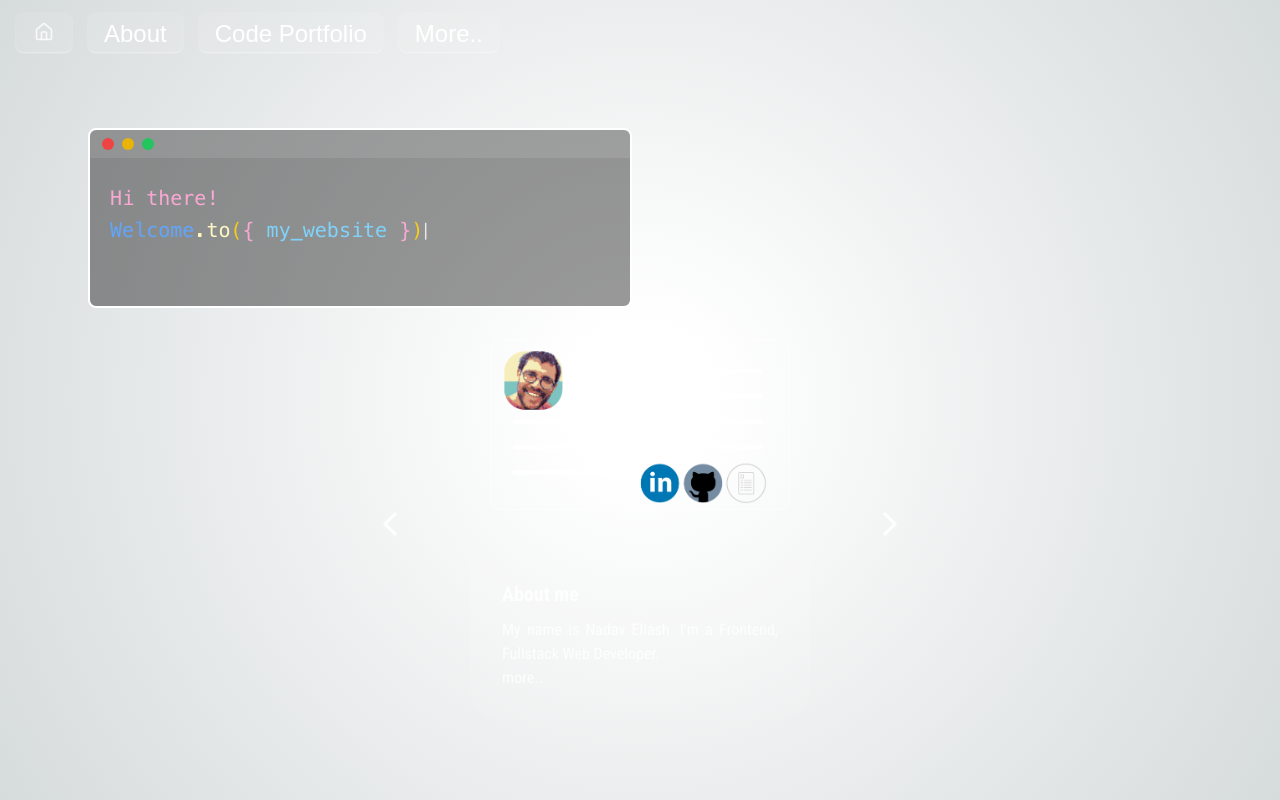
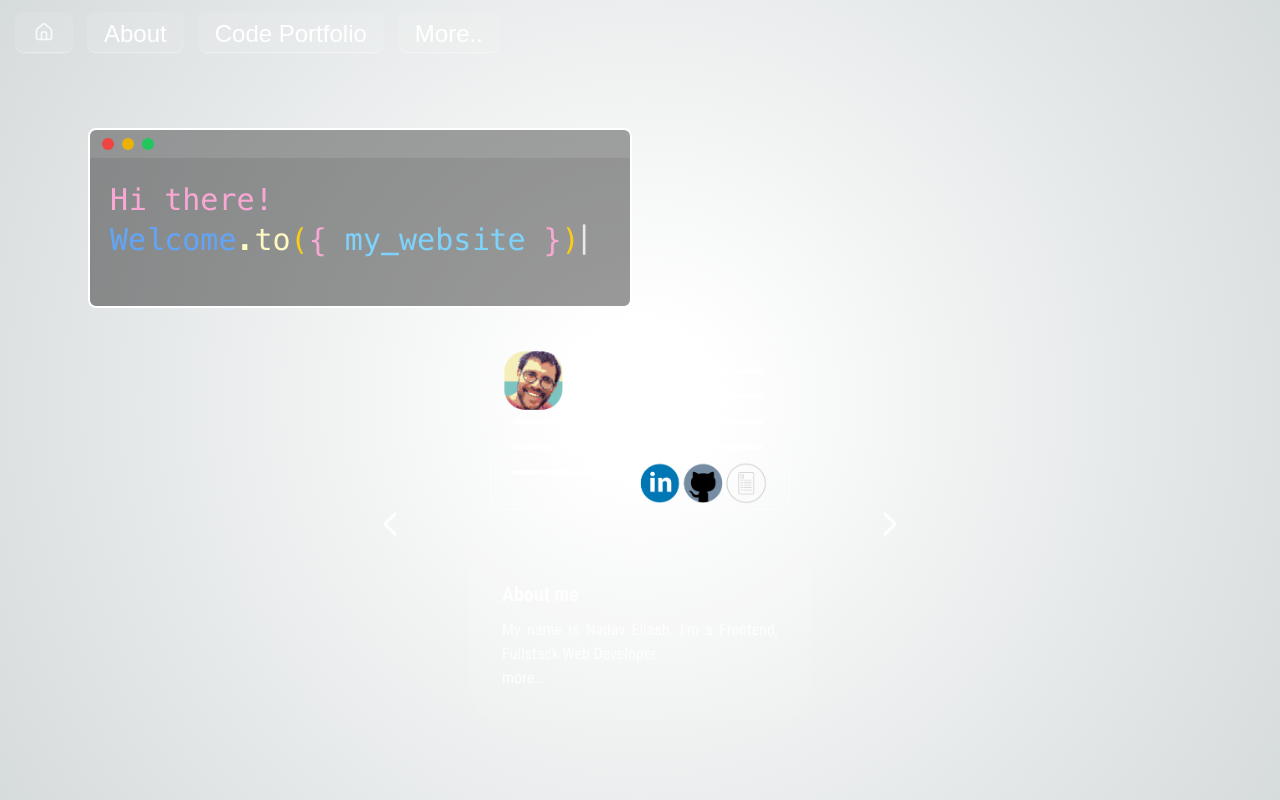
Before and after one commit to NadavEliash/my-website, a Next.js app: page / in a window 1280 px wide. Built offline with nearby package versions, Linux system fonts and the light colour scheme; a web font is replaced by a local one.

Commit message:
close homepage headline

```diff
--- a/app/page.tsx
+++ b/app/page.tsx
@@ -212,7 +212,7 @@ export default function Home() {
       onTouchStart={handleTouchStart}
       onTouchMove={handleTouchMove}
       onTouchEnd={handleTouchEnd}>
-      <div className="mt-[25%] md:mt-32 md:m-20 md:w-fit h-[140px] md:h-[180px] bg-black/40 rounded-lg border-2 border-white text-lg flex flex-col" >
+      <div className="mt-[25%] md:mt-32 md:m-20 md:w-fit h-[150px] md:h-[180px] bg-black/40 rounded-lg border-2 border-white flex flex-col" >
         <div className="w-full py-2 bg-white/10 flex items-center gap-2">
           <div className="w-3 h-3 ml-3 bg-red-500 rounded-full"></div>
           <div className="w-3 h-3 bg-yellow-500 rounded-full"></div>
@@ -220,11 +220,11 @@ export default function Home() {
         </div>
         <div className="mt-6 mx-5 md:text-xl md:w-[500px]">
           {string.length && string.map((letter, idx) =>
-            <p key={idx} className={`${letter.color} ${menlo.className} inline transition-all leading-8`}>
+            <p key={idx} className={`${letter.color} ${menlo.className} inline transition-all leading-8 md:text-3xl`}>
               {letter.str === '+' ? <br /> : letter.str}
             </p>
           )}
-          <p className="inline animate-pulse">|</p>
+          <p className="inline animate-pulse text-2xl md:text-4xl">|</p>
         </div>
       </div>
 
```
